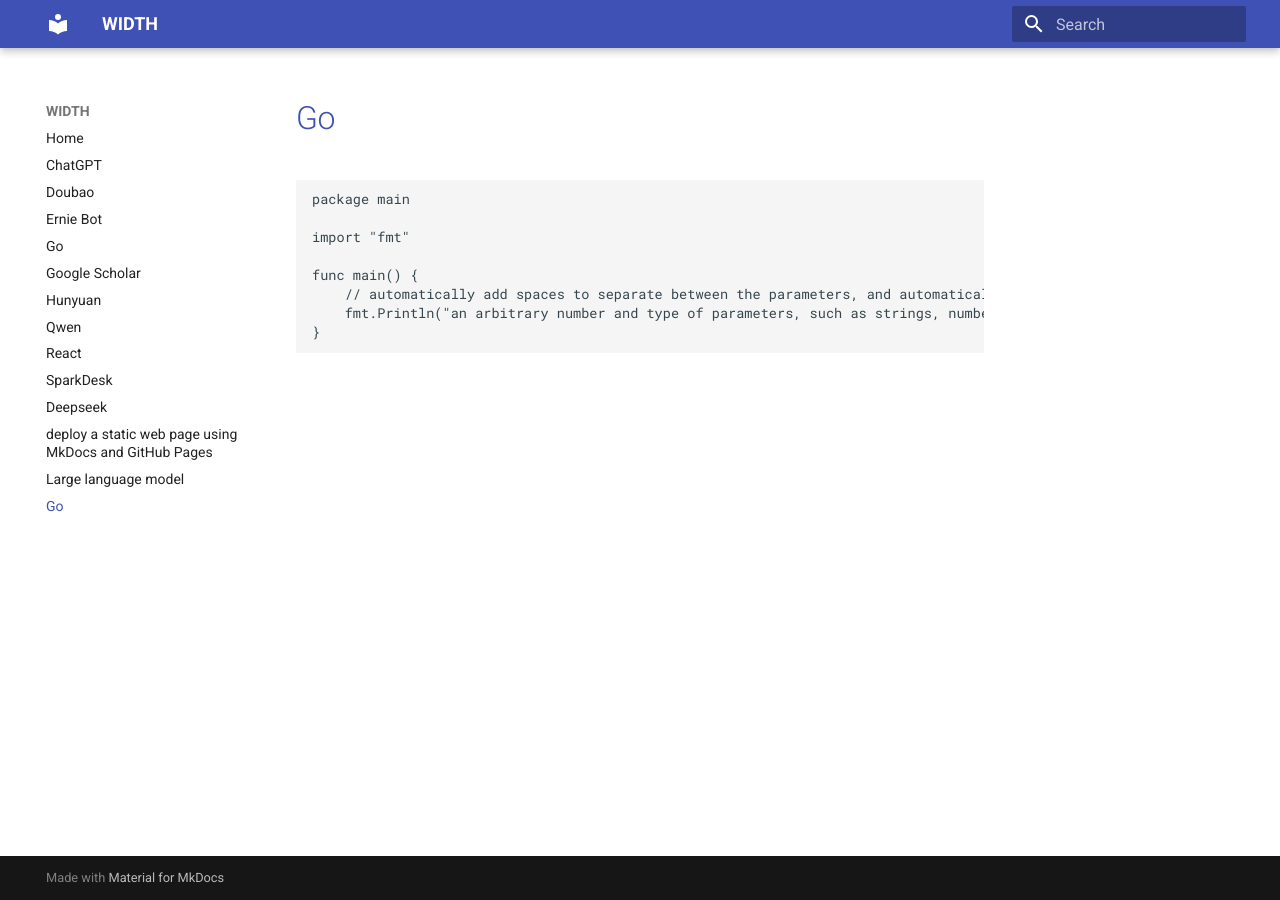
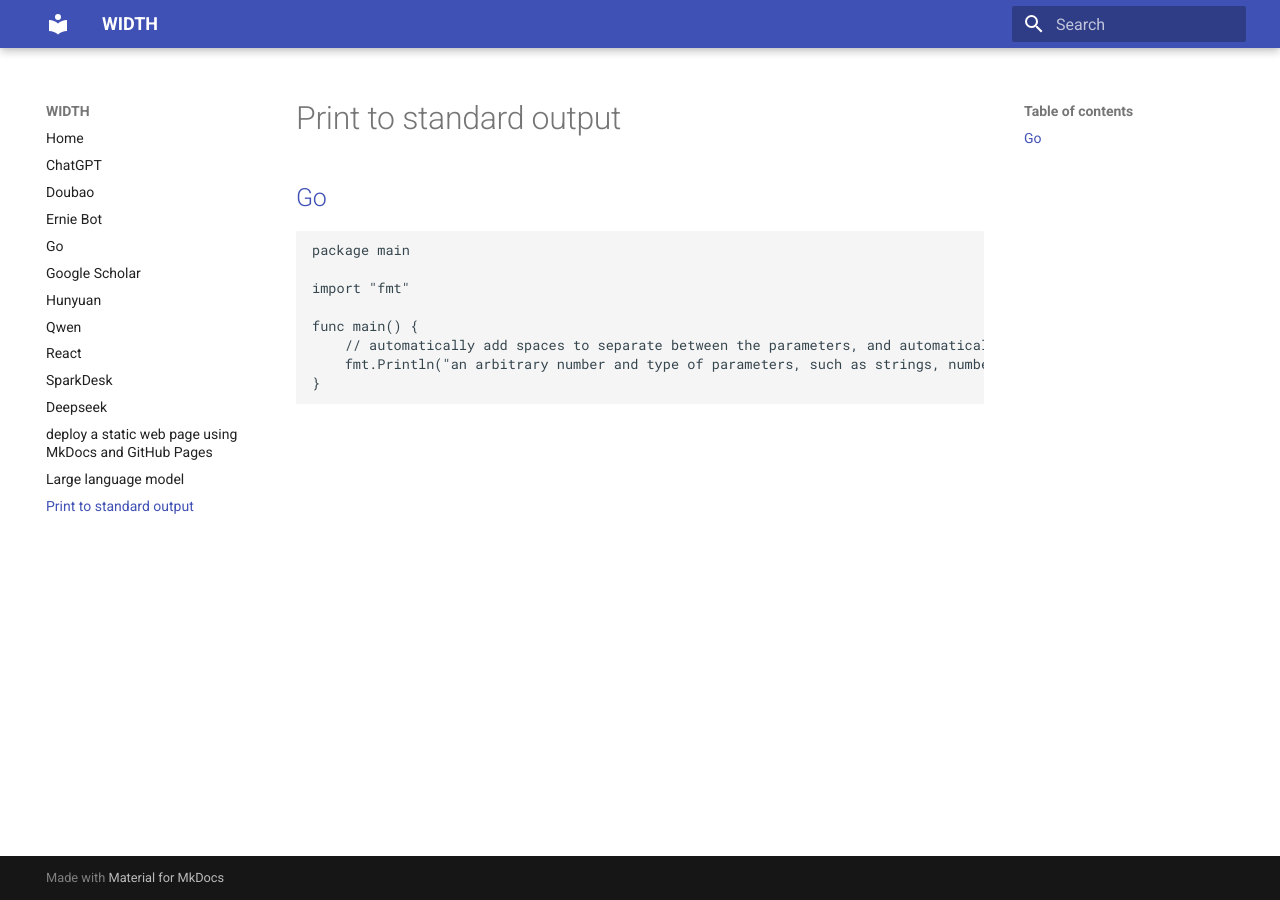
Before and after one commit to yd1-chen/yd1-chen.github.io, an MkDocs documentation site: the page built from docs/print to standard output.md, in a window 1280 px wide. Built offline with MkDocs 1.6.1 and Material for MkDocs 9.7.7, drawn with Linux system fonts in a browser that asks for light colours.

Commit message:
change the title level

````diff
--- a/docs/print to standard output.md
+++ b/docs/print to standard output.md
@@ -1,4 +1,4 @@
-# [Go](Go.md)
+## [Go](Go.md)
 ```Go
 package main
 
````
